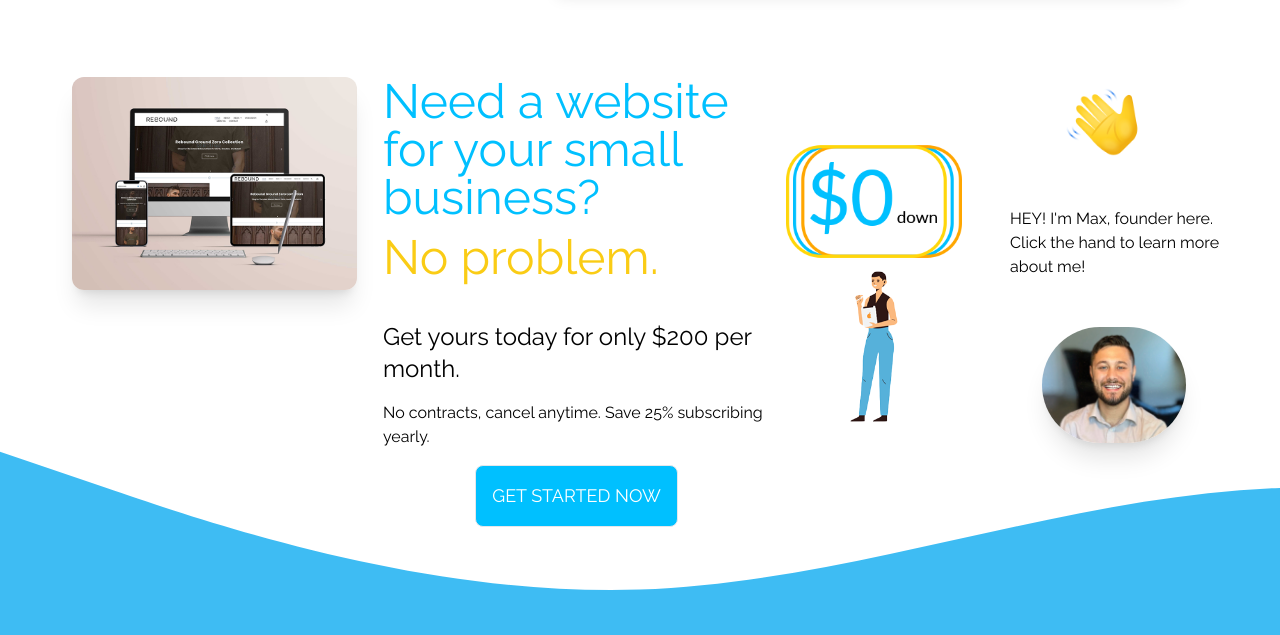
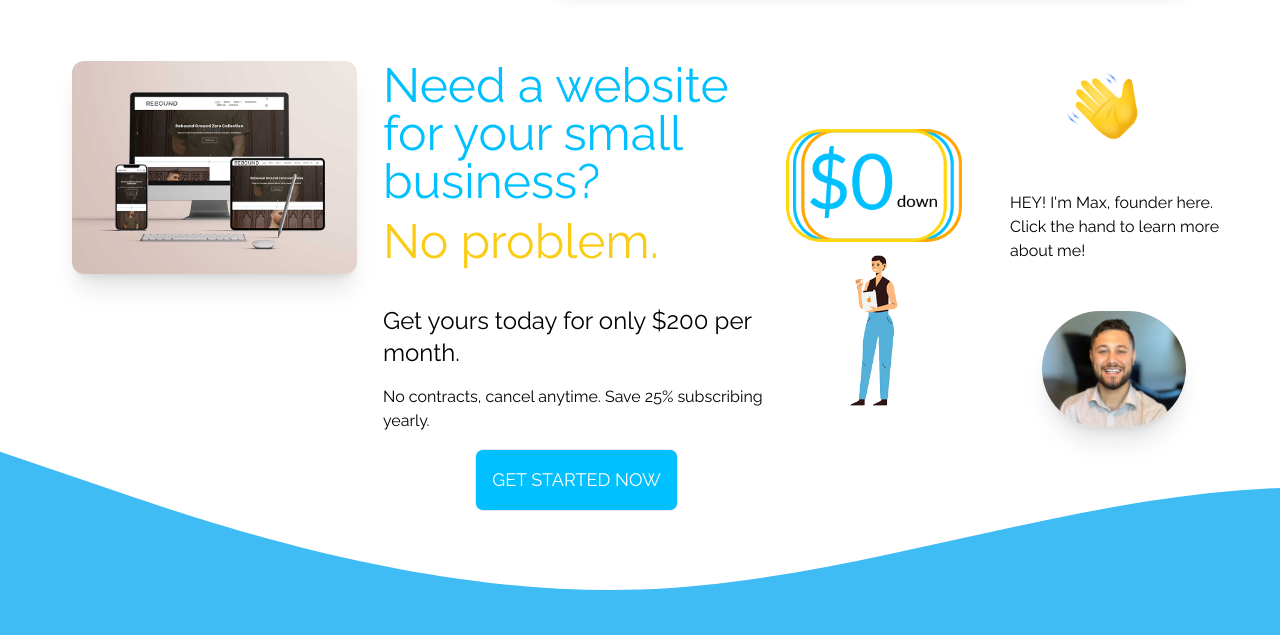
Before and after one commit to MonkeyCrumbs999/webwave-building, a website: page src/index.html in a window 1280 px wide. Shown: the part 134-769 px from the top of the page. Drawn offline with nearby package versions, Linux system fonts and the light colour scheme; files that its build step writes are made by us from their sources; a web font is replaced by a local one.

Commit message:
pixel perfect

```diff
--- a/src/index.html
+++ b/src/index.html
@@ -153,7 +153,7 @@
         class="grid justify-center gap-4 mb-24 bottom-0 right-0 mr-4 ml-4 md:mb-0 3xl:mt-8 xl:grid-rows-1">
         <!-- MOBILE-MODAL-SHADOW -->
         <div
-          class="grid grid-cols-14 shadow-2xl border rounded-lg p-4 mb-6 gap-4 lg:gap-4 lg:shadow-none lg:border-none">
+          class="grid grid-cols-14 shadow-2xl border rounded-lg p-4 pt-2 lg:pt-0 mb-6 gap-4 lg:gap-4 lg:shadow-none lg:border-none">
           <!-- COLUMN1 -->
           <div
             class="max-w-lg col-auto row-auto xl:col-start-1 xl:col-end-4 lg:border-0 lg:shadow-none">
```
